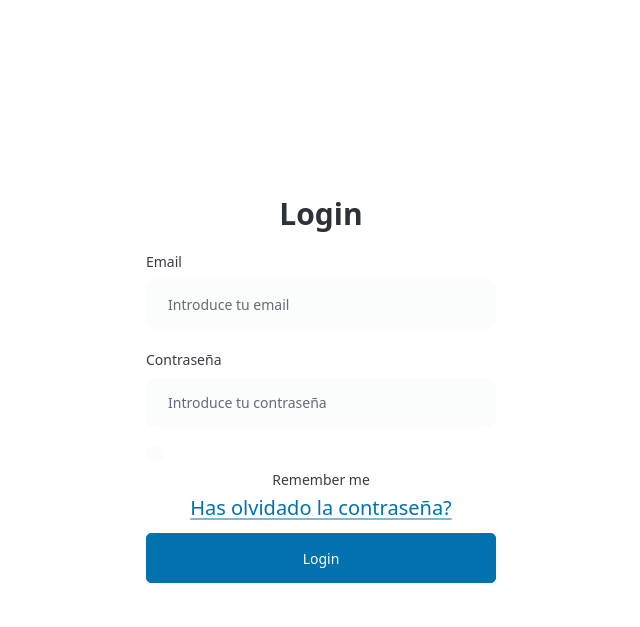
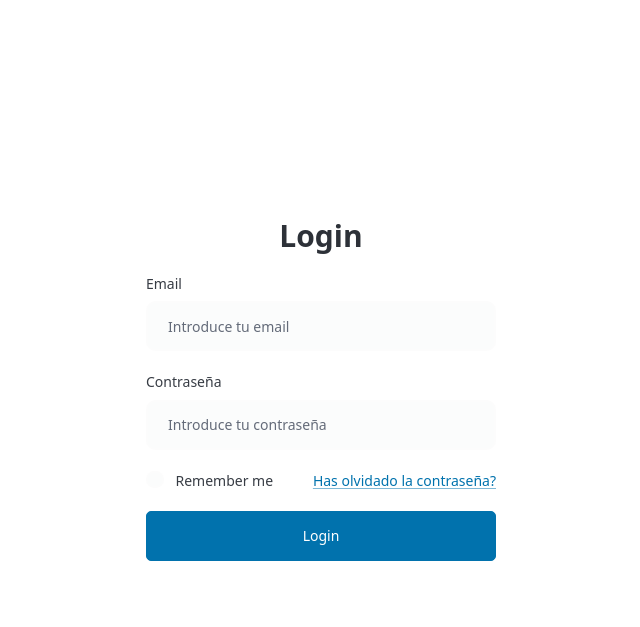
Before and after one commit to Eriquito00/LoginPHP, a PHP site: page /login in a window 1280 px wide. Shown: the top 627 px of the page, without its empty margins (319-959 px from the left). Run offline with PHP 8.4, Linux system fonts and the light colour scheme; some libraries are stand-ins or nearby versions.

Commit message:
Recaptcha for login and register

```diff
--- a/public/styles/loginregister.css
+++ b/public/styles/loginregister.css
@@ -44,10 +44,33 @@ button {
     height: 50px;
 }
 
-label, input, button[type="submit"] {
+label, input, button[type="submit"], a {
     font-size: 0.7rem;
 }
 
 input, button {
     max-height: 50px;
 }
+
+.div_rem_passwd {
+    display: flex;
+    justify-content: space-between;
+    align-items: center;
+    margin-bottom: 10px;
+}
+
+.rembember {
+    display: flex;
+    align-items: center;
+    gap: 5px;
+}
+
+.forgot_passwd {
+    margin-left: auto;
+    text-align: right;
+}
+
+.g-recaptcha {
+    transform: scale(0.7);
+    transform-origin: left;
+}
--- a/src/controller/LoginController.php
+++ b/src/controller/LoginController.php
@@ -1,5 +1,7 @@
 <?php
 namespace App\Controller;
+
+use App\Helpers\Recaptcha;
 
 class LoginController {
     public function index(){
@@ -7,10 +9,22 @@ class LoginController {
     }
 
     public function getData(){
+        $recaptcha = new Recaptcha($_SERVER["REMOTE_ADDR"], $_POST["g-recaptcha-response"]);
+        if (!$recaptcha->verifyRecaptcha()) return $this->index();
         $email = $_POST["email"] ?? null;
         $password = $_POST["password"] ?? null;
+        $remember = $_POST["remember"] ?? null;
 
-        echo $email . " " . $password;
+        echo $email . " " . $password . " " . $remember;
+    }
+
+    public function forgotPasswordData(){
+        $email = $_POST["email"] ?? null;
+
+        if (!empty($email)){
+            $this->index();
+        }
+        else include_once(__DIR__ . "/../view/login_forgot_password_data.php");
     }
 }
 ?>
--- a/src/controller/RegisterController.php
+++ b/src/controller/RegisterController.php
@@ -1,5 +1,7 @@
 <?php
 namespace App\Controller;
+
+use App\Helpers\Recaptcha;
 
 class RegisterController {
     public function index(){
@@ -7,7 +9,8 @@ class RegisterController {
     }
 
     public function getData(){
-        $username = $_POST["username"] ?? null;
+        $recaptcha = new Recaptcha($_SERVER["REMOTE_ADDR"], $_POST["g-recaptcha-response"]);
+        if (!$recaptcha->verifyRecaptcha()) return $this->index();
         $email = $_POST['email'] ?? null;
         $password = $_POST['password'] ?? null;
         $repeat_password = $_POST['repeat_password'] ?? null;
--- a/src/infraestructure/routes/web.php
+++ b/src/infraestructure/routes/web.php
@@ -8,11 +8,24 @@ use App\Controller\RegisterController;
 use App\Controller\ProfileController;
 use App\Controller\ProfileSettingsController;
 use App\Controller\RecomendationController;
+use App\Controller\AdminController;
 
 Router::get("/", [HomeController::class, "index"]);
 
 Router::get("/login", [LoginController::class, "index"]);
 Router::post("/login", [LoginController::class, "getData"]);
+
+Router::get("/login/forgot-password-data", [LoginController::class, "forgotPasswordData"]);
+Router::post("/login/forgot-password-data", [LoginController::class, "forgotPasswordData"]);
+
+/**
+ * Este en verdad no estara aqui, se hara con el token temporal
+ * que se le enviara al usuario y durara x tiempo y bla bla bla,
+ * pero el procedimiento es el mismo asi que se usa la misma funcion.
+ * Tanto el GET como el POST.
+ */
+Router::get("/login/forgot-password", [ProfileSettingsController::class, "indexForgotPassword"]);
+Router::post("/login/forgot-password", [ProfileSettingsController::class, "setNewPassword"]);
 
 Router::get("/register", [RegisterController::class, "index"]);
 Router::post("/register", [RegisterController::class, "getData"]);
@@ -27,4 +40,7 @@ Router::post("/profile/recomendationdata", [RecomendationController::class, "get
 Router::get("/profile/settings", [ProfileSettingsController::class, "index"]);
 Router::post("/profile/settings", [ProfileSettingsController::class, "getData"]);
 
+Router::get("/admin/users", [AdminController::class, "index"]);
+Router::post("/admin/users", [AdminController::class, "getData"]);
+
 ?>
```
Also changed, not shown: src/helpers/Recaptcha.php (added, +22 -0 lines), 1 other file.
